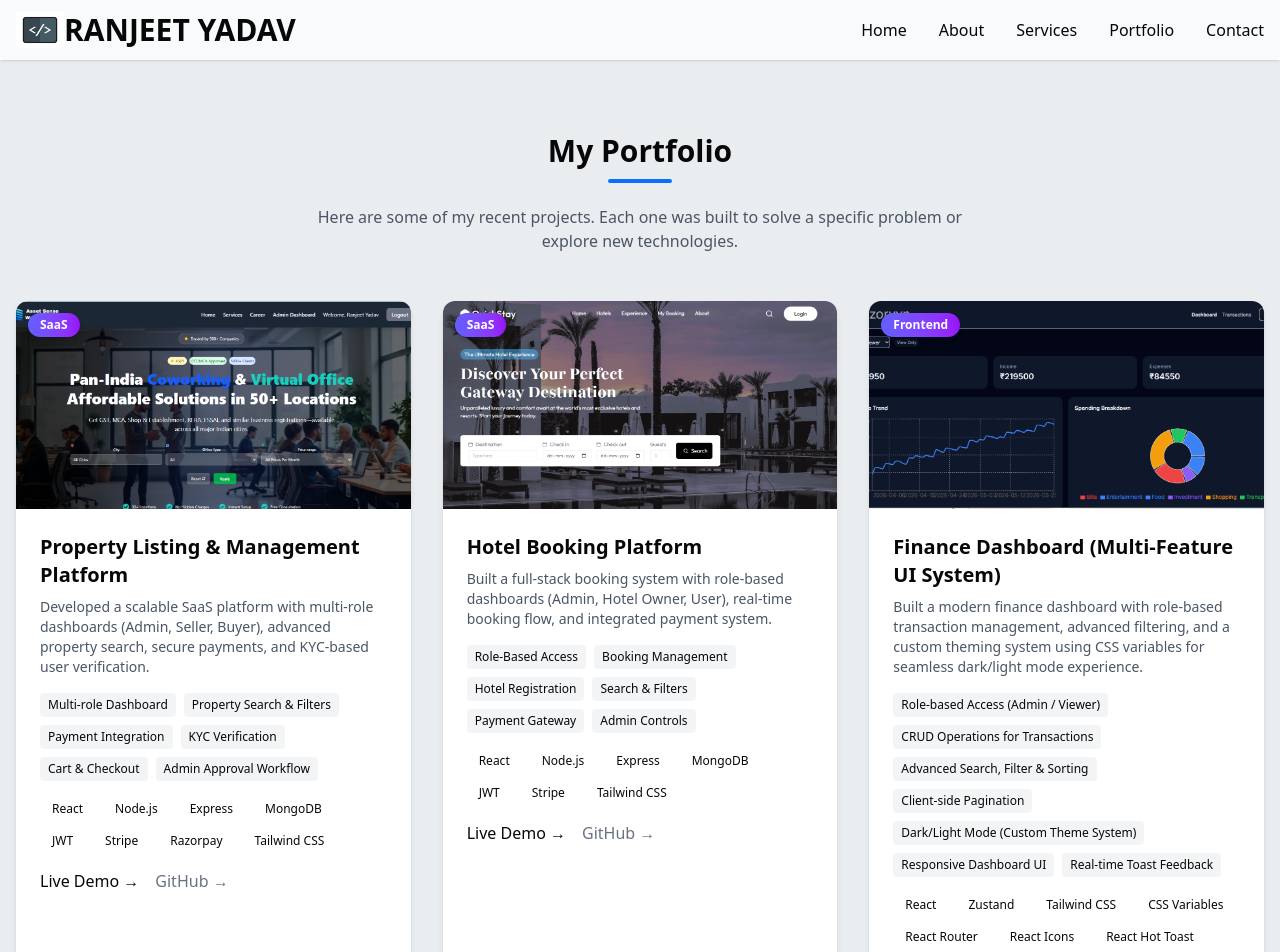
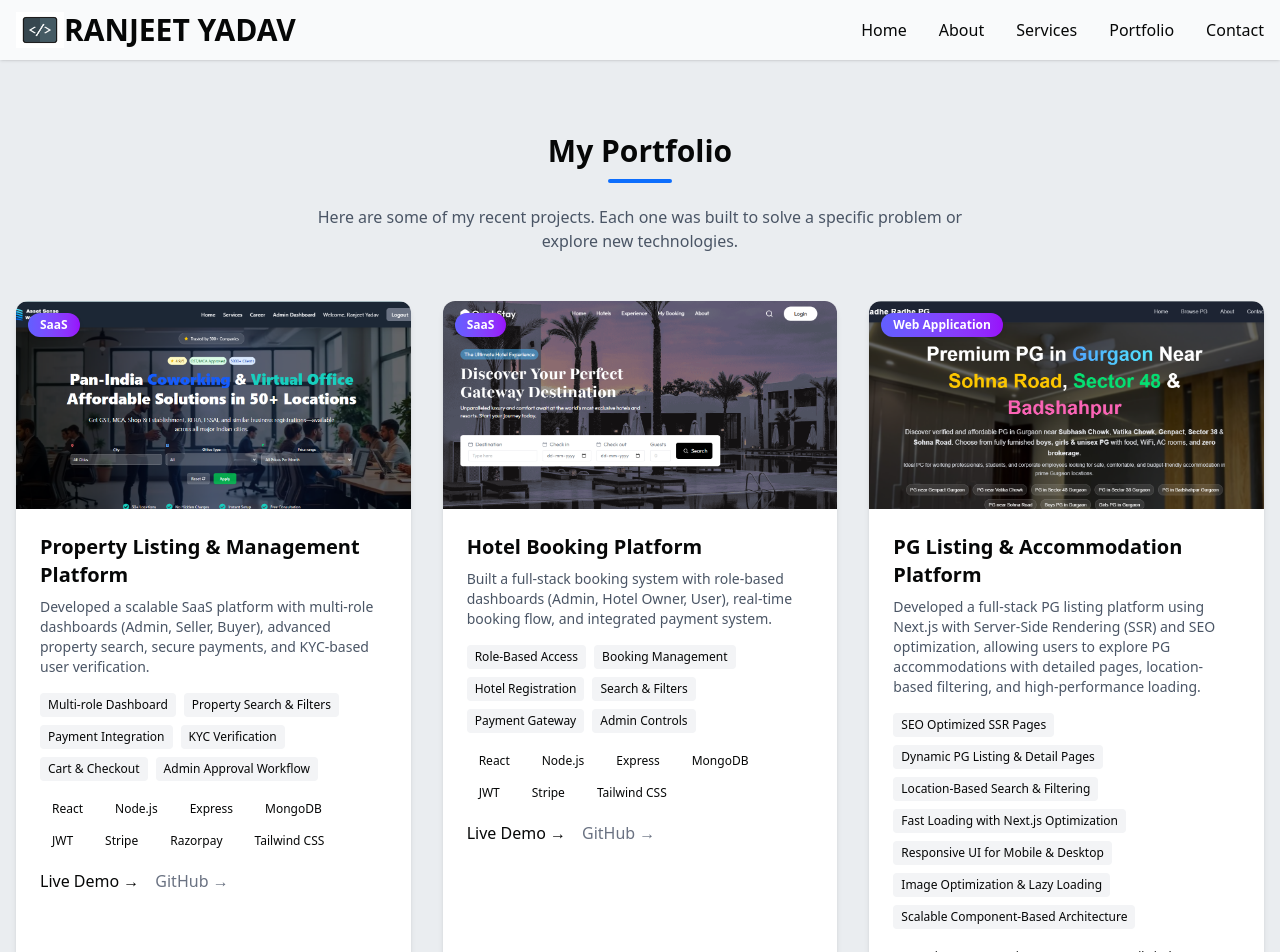
Before and after one commit to rj7075/Portfolio-My, a React (Vite) app in the folder client/: page /portfolio in a window 1280 px wide. Shown: the top 952 px of the page. Built offline with nearby package versions, Linux system fonts and the light colour scheme.

Commit message:
files updated with new project

```diff
--- a/client/src/pages/Portfolio.jsx
+++ b/client/src/pages/Portfolio.jsx
@@ -203,6 +203,26 @@ const projects = [
   },
 
   {
+  title: "PG Listing & Accommodation Platform",
+  description:
+    "Developed a full-stack PG listing platform using Next.js with Server-Side Rendering (SSR) and SEO optimization, allowing users to explore PG accommodations with detailed pages, location-based filtering, and high-performance loading.",
+  category: "Web Application",
+  features: [
+    "SEO Optimized SSR Pages",
+    "Dynamic PG Listing & Detail Pages",
+    "Location-Based Search & Filtering",
+    "Fast Loading with Next.js Optimization",
+    "Responsive UI for Mobile & Desktop",
+    "Image Optimization & Lazy Loading",
+    "Scalable Component-Based Architecture"
+  ],
+  technologies: ["Next.js", "JavaScript", "React", "Tailwind CSS", "SSR", "SEO"],
+  image: "/radheradhe.png",
+  demoUrl: "https://www.radheradhepg.com/",
+  codeUrl: "#",
+},
+
+  {
   title: "Finance Dashboard (Multi-Feature UI System)",
   description:
     "Built a modern finance dashboard with role-based transaction management, advanced filtering, and a custom theming system using CSS variables for seamless dark/light mode experience.",
```
Also changed, not shown: client/public/radheradhe.png (added).
